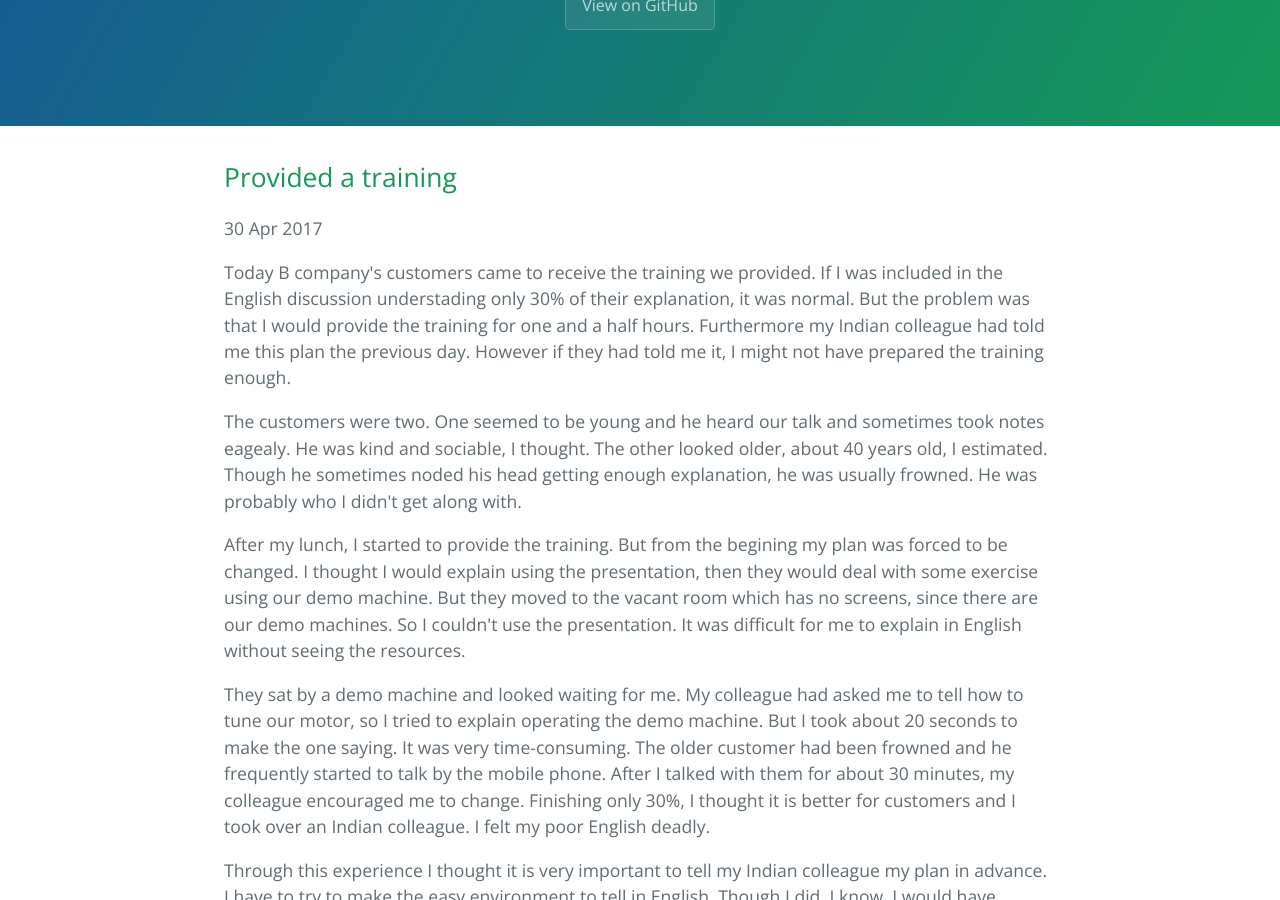
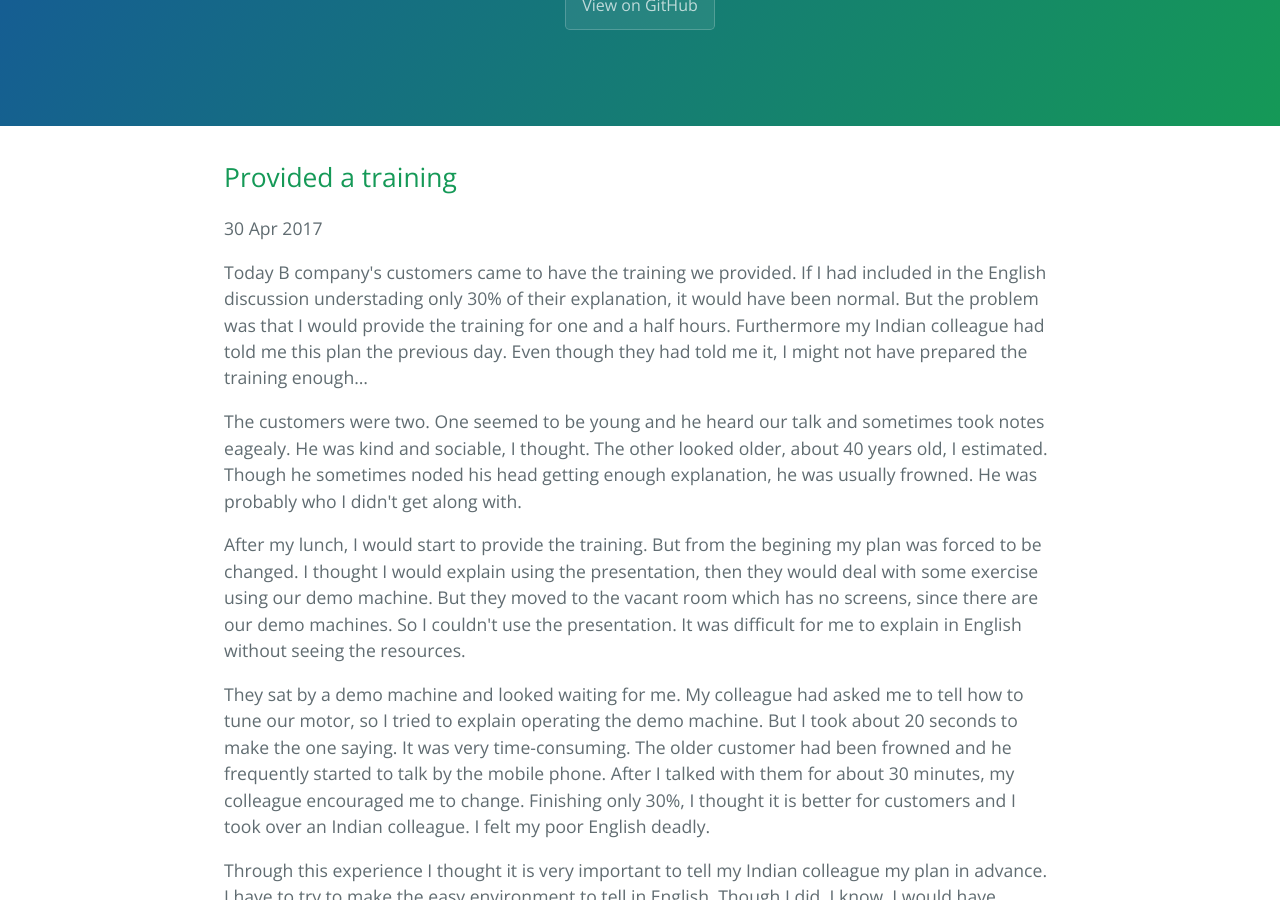
Before and after one commit to kkatsuyuki/kkatsuyuki.github.io, a Jekyll site: the page built from _posts/2017-04-30-provide-atraining.html, in a window 1280 px wide and 900 px high, scrolled down 257 px. Built offline with Jekyll 4.4.1, drawn with Linux system fonts in a browser that asks for light colours.

Commit message:
modified the post

```diff
--- a/_posts/2017-04-30-provide-atraining.html
+++ b/_posts/2017-04-30-provide-atraining.html
@@ -4,12 +4,12 @@ categories: India bussiness
 ---
 
 <p>
-Today B company's customers came to receive the training we provided.
-If I was included in the English discussion understading only 30% of
-their explanation, it was normal.
+Today B company's customers came to have the training we provided.
+If I had included in the English discussion understading only 30% of
+their explanation, it would have been normal.
 But the problem was that I would provide the training for one and a half
 hours. Furthermore my Indian colleague had told me this plan the previous day.
-However if they had told me it, I might not have prepared the training enough.
+Even though they had told me it, I might not have prepared the training enough&#x2026;
 </p>
 
 <p>
@@ -21,7 +21,7 @@ he was usually frowned. He was probably who I didn't get along with.
 </p>
 
 <p>
-After my lunch, I started to provide the training.
+After my lunch, I would start to provide the training.
 But from the begining my plan was forced to be changed.
 I thought I would explain using the presentation, then they would deal with
 some exercise using our demo machine.
--- a/org/_posts/2017-04-30-provide-atraining.org
+++ b/org/_posts/2017-04-30-provide-atraining.org
@@ -5,7 +5,7 @@ categories: India bussiness
 ---
 #+END_EXPORT
 
-Today B company's customers came to receive the training we provided.
+Today B company's customers came to have the training we provided.
 If I had included in the English discussion understading only 30% of
 their explanation, it would have been normal.
 But the problem was that I would provide the training for one and a half
```
Also changed, not shown: 1 other file.
